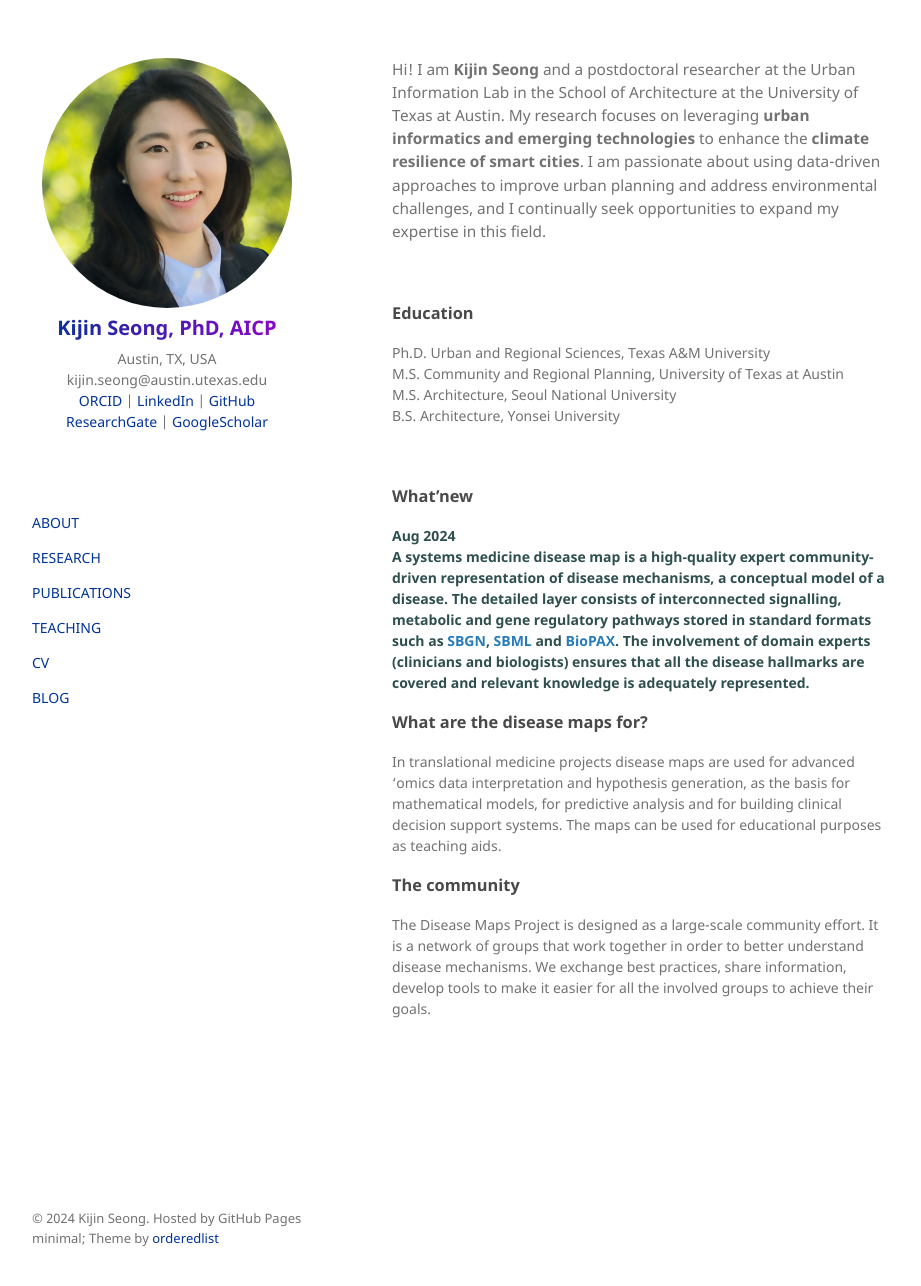
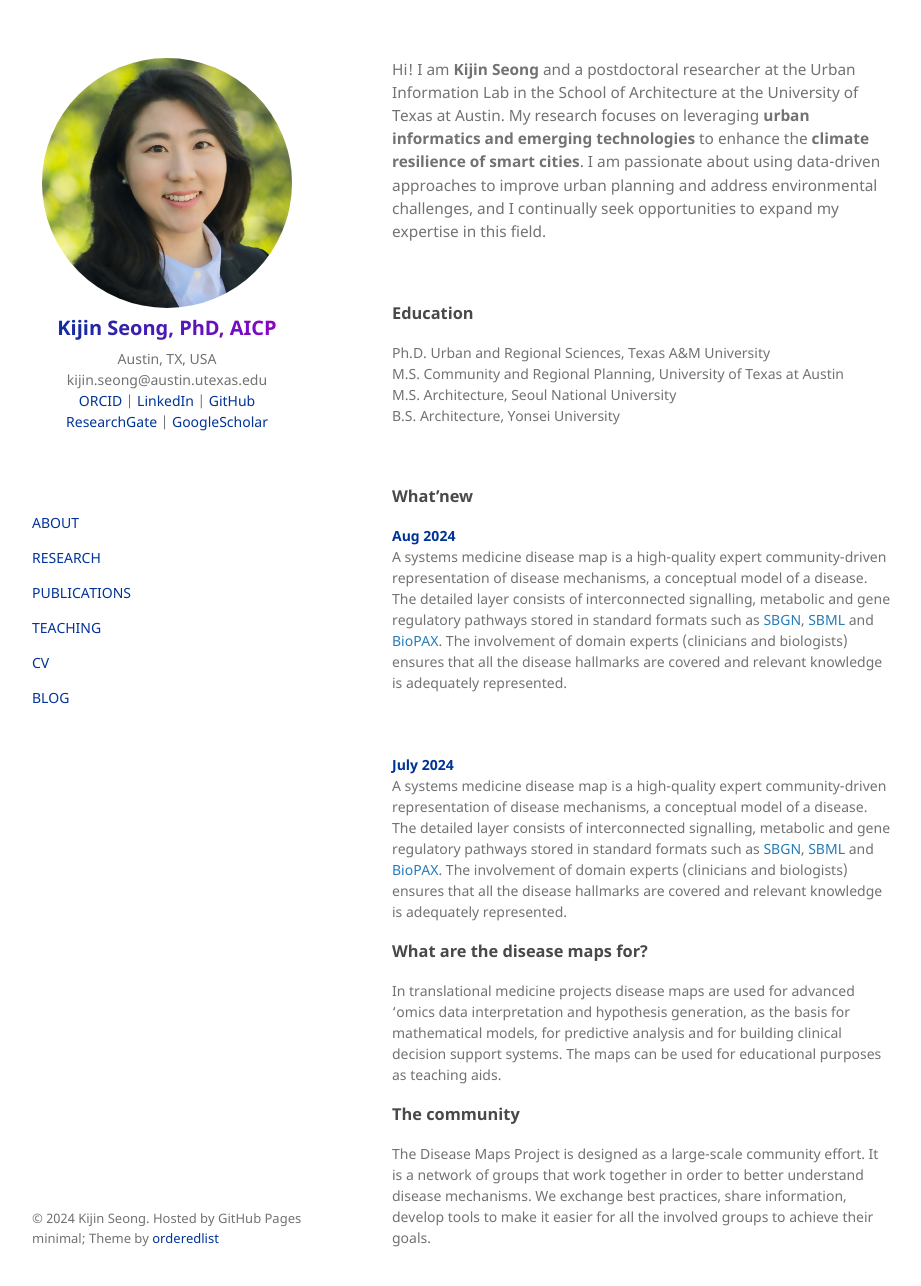
Before and after one commit to kijinseong/kijinseong.github.io, a Jekyll site: the page built from index.md, in a window 1280 px wide and 1318 px high. Shown: the top 1286 px of the window, without its empty margins (178-1099 px from the left). Built offline with Jekyll 4.4.1, drawn with Linux system fonts in a browser that asks for light colours.

Commit message:
what's new update

```diff
--- a/index.md
+++ b/index.md
@@ -15,8 +15,15 @@ B.S. Architecture, Yonsei University</p>
 
 ### What'new
 
-<p style="color: #2F4F4F; font-weight: bold;">Aug 2024<br />
-A systems medicine disease map is a high-quality expert community-driven representation of disease mechanisms, a conceptual model of a disease. The detailed layer consists of interconnected signalling, metabolic and gene regulatory pathways stored in standard formats such as <a href="http://sbgn.org/" target="_blank">SBGN</a>, <a href="http://sbml.org/" target="_blank">SBML</a> and <a href="http://biopax.org/" target="_blank">BioPAX</a>. The involvement of domain experts (clinicians and biologists) ensures that all the disease hallmarks are covered and relevant knowledge is adequately represented.</p>
+<p>
+  <strong style="color: #003399;">Aug 2024</strong><br />
+  A systems medicine disease map is a high-quality expert community-driven representation of disease mechanisms, a conceptual model of a disease. The detailed layer consists of interconnected signalling, metabolic and gene regulatory pathways stored in standard formats such as <a href="http://sbgn.org/" target="_blank">SBGN</a>, <a href="http://sbml.org/" target="_blank">SBML</a> and <a href="http://biopax.org/" target="_blank">BioPAX</a>. The involvement of domain experts (clinicians and biologists) ensures that all the disease hallmarks are covered and relevant knowledge is adequately represented.
+</p><br />
+<p>
+  <strong style="color: #003399;">July 2024</strong><br />
+  A systems medicine disease map is a high-quality expert community-driven representation of disease mechanisms, a conceptual model of a disease. The detailed layer consists of interconnected signalling, metabolic and gene regulatory pathways stored in standard formats such as <a href="http://sbgn.org/" target="_blank">SBGN</a>, <a href="http://sbml.org/" target="_blank">SBML</a> and <a href="http://biopax.org/" target="_blank">BioPAX</a>. The involvement of domain experts (clinicians and biologists) ensures that all the disease hallmarks are covered and relevant knowledge is adequately represented.
+</p>
+
 
 ### What are the disease maps for?
 
```
